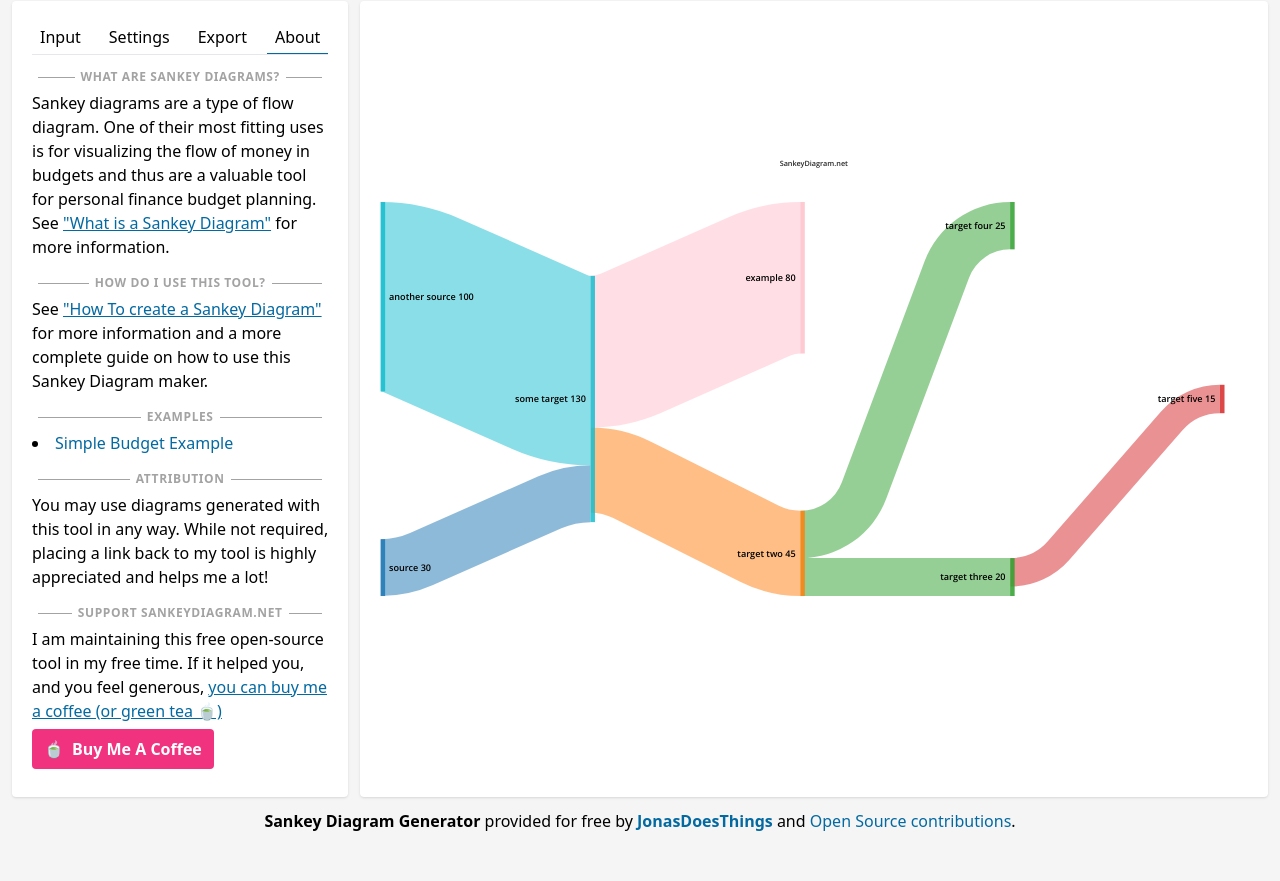
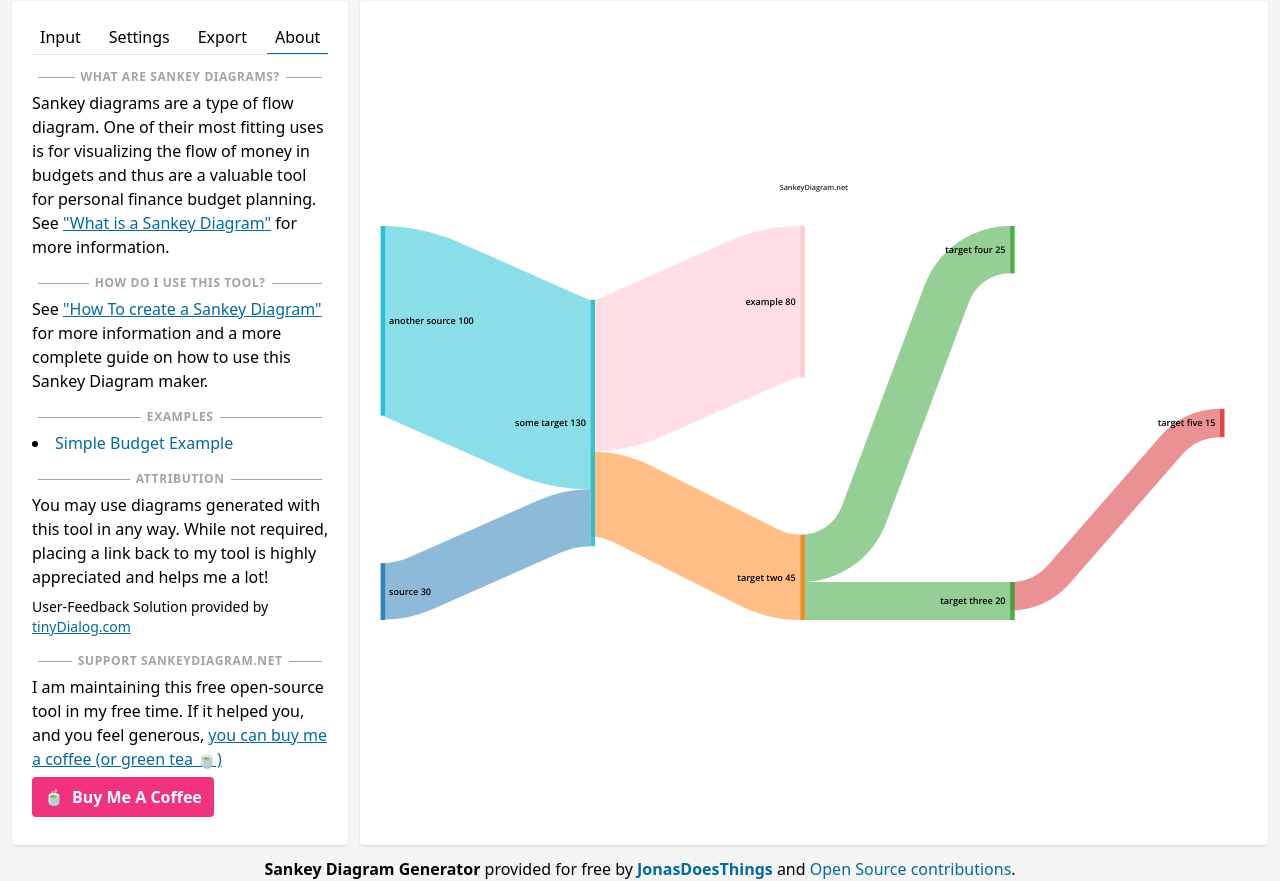
Before and after one commit to nxt3AT/sankeydiagram.net, a website built with Parcel: page src/index.html in a window 1280 px wide. Both pictures are taken after a click on the tab "About". Shown: the part 61-942 px from the top of the page. Before the commit the page ends 894 px from the top, so only its background shows below. Built offline with nearby package versions, Linux system fonts and the light colour scheme.

Commit message:
refactor(content): add attribution to tinyDialog for feedback widget

```diff
--- a/src/index.html
+++ b/src/index.html
@@ -216,6 +216,7 @@ target three [15] target five
                 <p>
                     You may use diagrams generated with this tool in any way. While not required, placing a link back to my tool is highly appreciated and helps me a lot!
                 </p>
+                <p class="mt-2 text-sm">User-Feedback Solution provided by <a class="underline text-accent" href="https://tinyDialog.com?ref=sankeydiagram.net" target="_blank">tinyDialog.com</a></p>
                 <div class="divider !mt-4">Support SankeyDiagram.net</div>
                 <p>
                     <b>I am maintaining this free open-source tool in my free time.</b>
```
